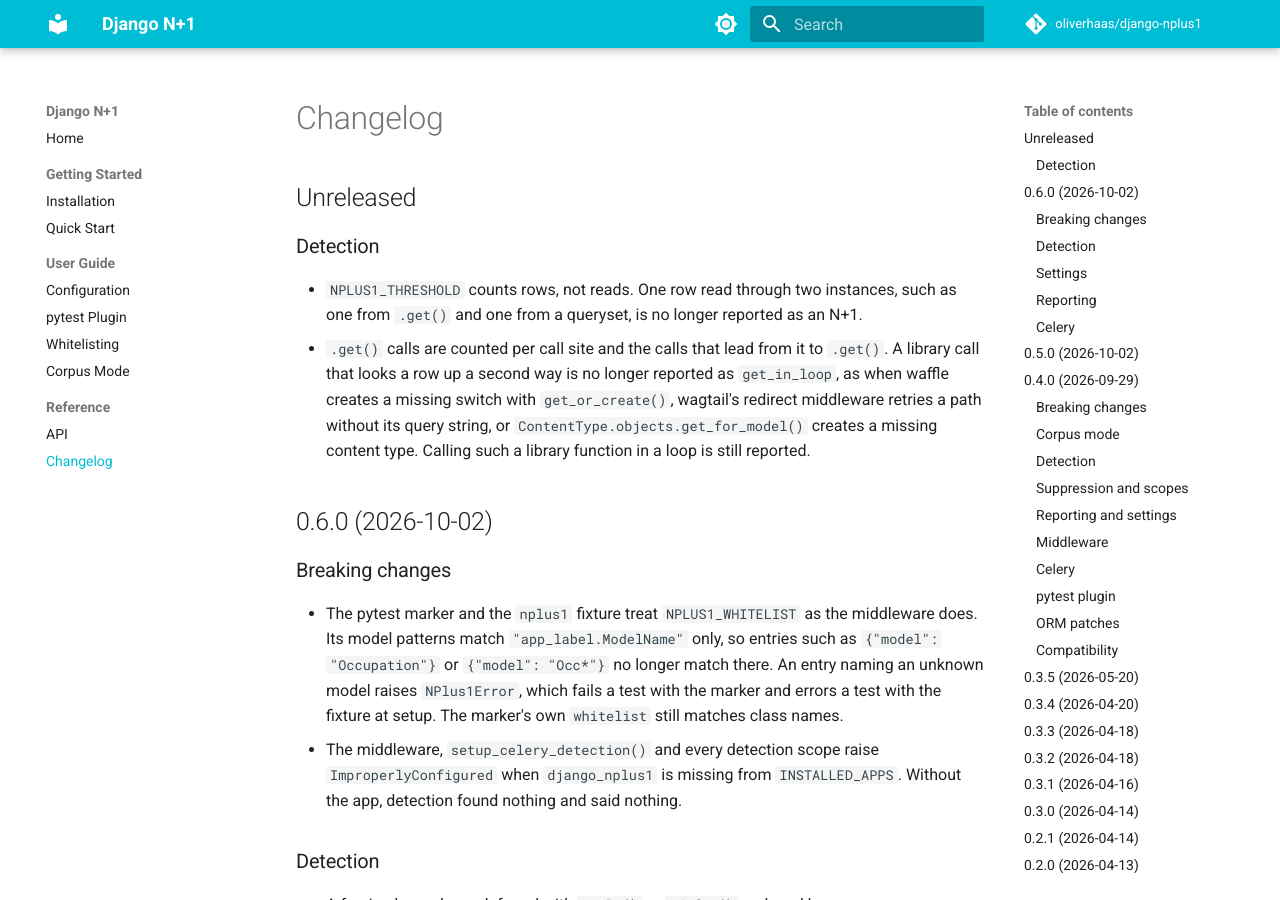
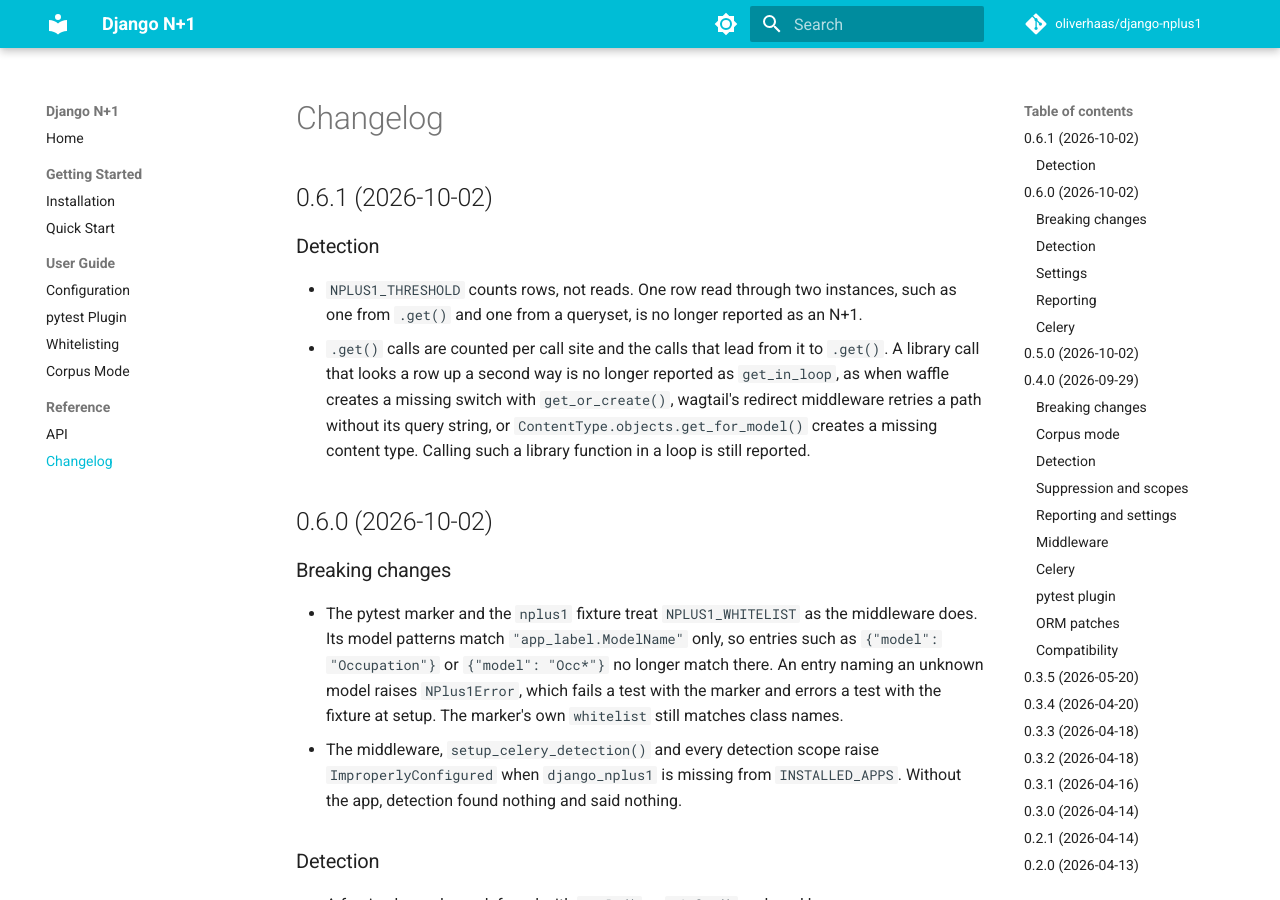
Before and after one commit to oliverhaas/django-nplus1, an MkDocs documentation site: the page built from docs/reference/changelog.md, in a window 1280 px wide and 900 px high. Built offline with MkDocs 1.6.1 and Material for MkDocs 9.7.7, drawn with Linux system fonts in a browser that asks for light colours; comment, search, counter and statistics services are not loaded; the version menu is left out.

Commit message:
chore: bump version to 0.6.1

```diff
--- a/docs/reference/changelog.md
+++ b/docs/reference/changelog.md
@@ -1,6 +1,6 @@
 # Changelog
 
-## Unreleased
+## 0.6.1 (2026-10-02)
 
 ### Detection
 
--- a/pyproject.toml
+++ b/pyproject.toml
@@ -1,6 +1,6 @@
 [project]
 name = "django-nplus1"
-version = "0.6.0"
+version = "0.6.1"
 description = "N+1 query detection for Django"
 readme = "README.md"
 license = "MIT"
```
Also changed, not shown: 1 other file.
